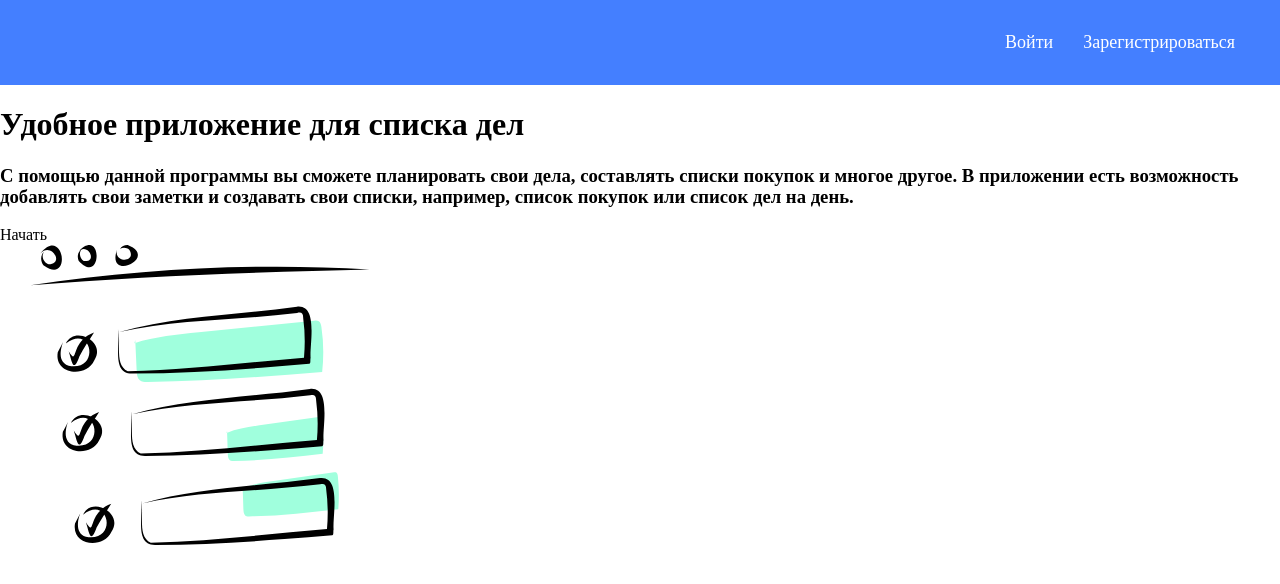
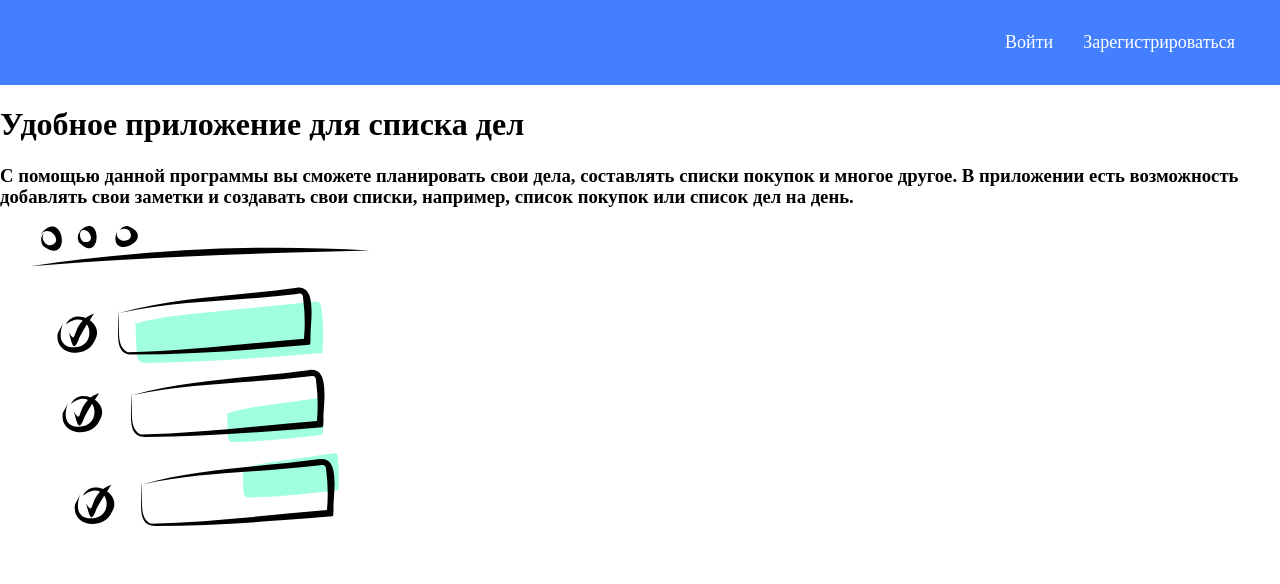
Before and after one commit to ZmitserFurmanau/project-management-app, a React (Create React App) app: page / in a window 1280 px wide. Shown: the top 584 px of the page. Built offline with nearby package versions, Linux system fonts and the light colour scheme; the HTML template or start-up script is replaced by a standard one; a web font is replaced by a local one.

Commit message:
fix: update url server

```diff
--- a/src/pages/WelcomePage/WelcomePage.tsx
+++ b/src/pages/WelcomePage/WelcomePage.tsx
@@ -13,9 +13,7 @@ const WelcomePage: FC = () => {
           приложении есть возможность добавлять свои заметки и создавать свои списки, например, список покупок или
           список дел на день.
         </h3>
-        <a className="sign" href="/">
-          <span>Начать</span>
-        </a>
+        <a className="sign" href="/"></a>
       </div>
       <div className="image-todo">
         <img src={todo} alt="todo" />
--- a/src/services/auth.ts
+++ b/src/services/auth.ts
@@ -3,7 +3,7 @@ import { LoginResponse, UserData } from '~/types/api';
 import { ENDPOINT_URL } from '~/utils/constants';
 
 export const _signIn = async (login: string, password: string) => {
-  const response = await axios.post<LoginResponse>(`${ENDPOINT_URL}/signin`, {
+  const response = await axios.post<LoginResponse>(`${ENDPOINT_URL}/auth/signin`, {
     login,
     password,
   });
@@ -11,7 +11,7 @@ export const _signIn = async (login: string, password: string) => {
 };
 
 export const _signUp = async (name: string, login: string, password: string) => {
-  const response = await axios.post<UserData>(`${ENDPOINT_URL}/signup`, {
+  const response = await axios.post<UserData>(`${ENDPOINT_URL}/auth/signup`, {
     name,
     login,
     password,
--- a/src/utils/constants.ts
+++ b/src/utils/constants.ts
@@ -1,6 +1,6 @@
 import { ModalWindowFormOptions } from '~/types/board';
 
-export const ENDPOINT_URL = 'https://project-management-app-back.herokuapp.com';
+export const ENDPOINT_URL = 'https://project-management-app-backend.up.railway.app';
 
 export const columnOptions: ModalWindowFormOptions = {
   type: 'column',
```
